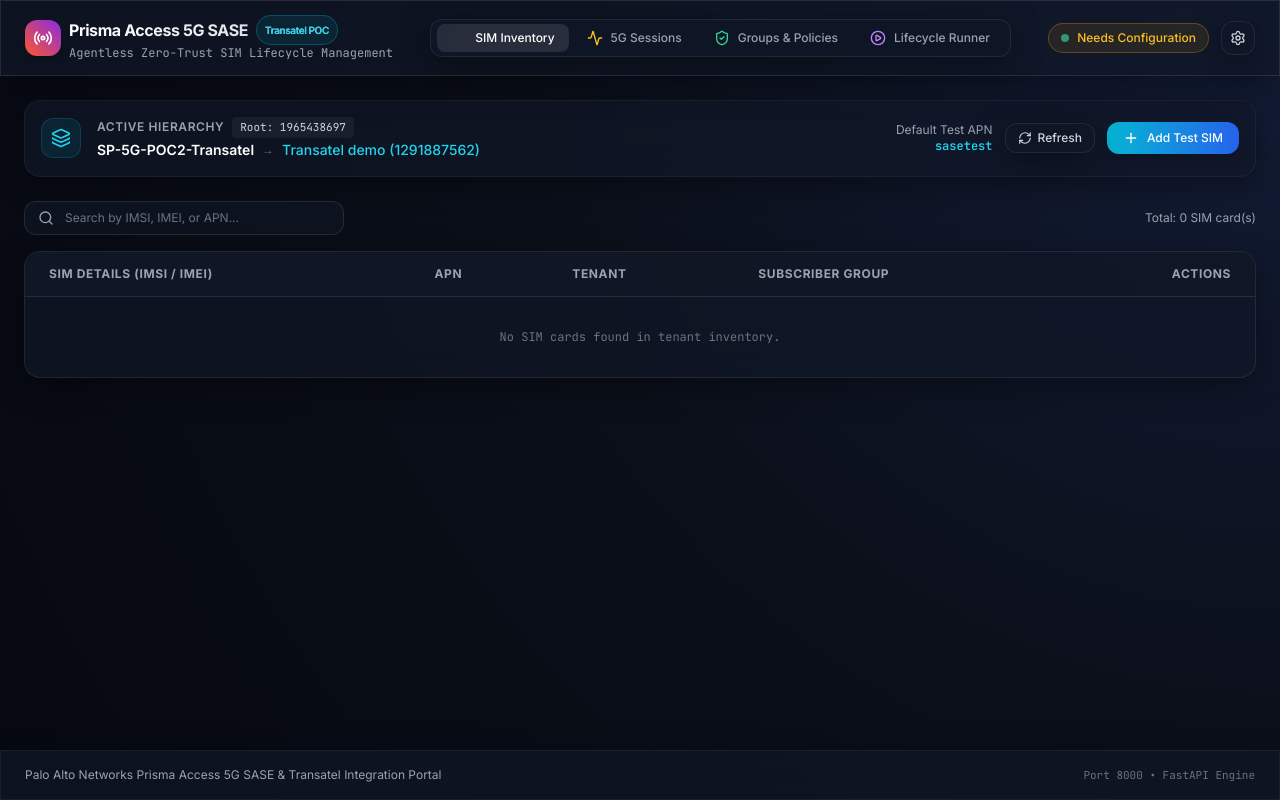
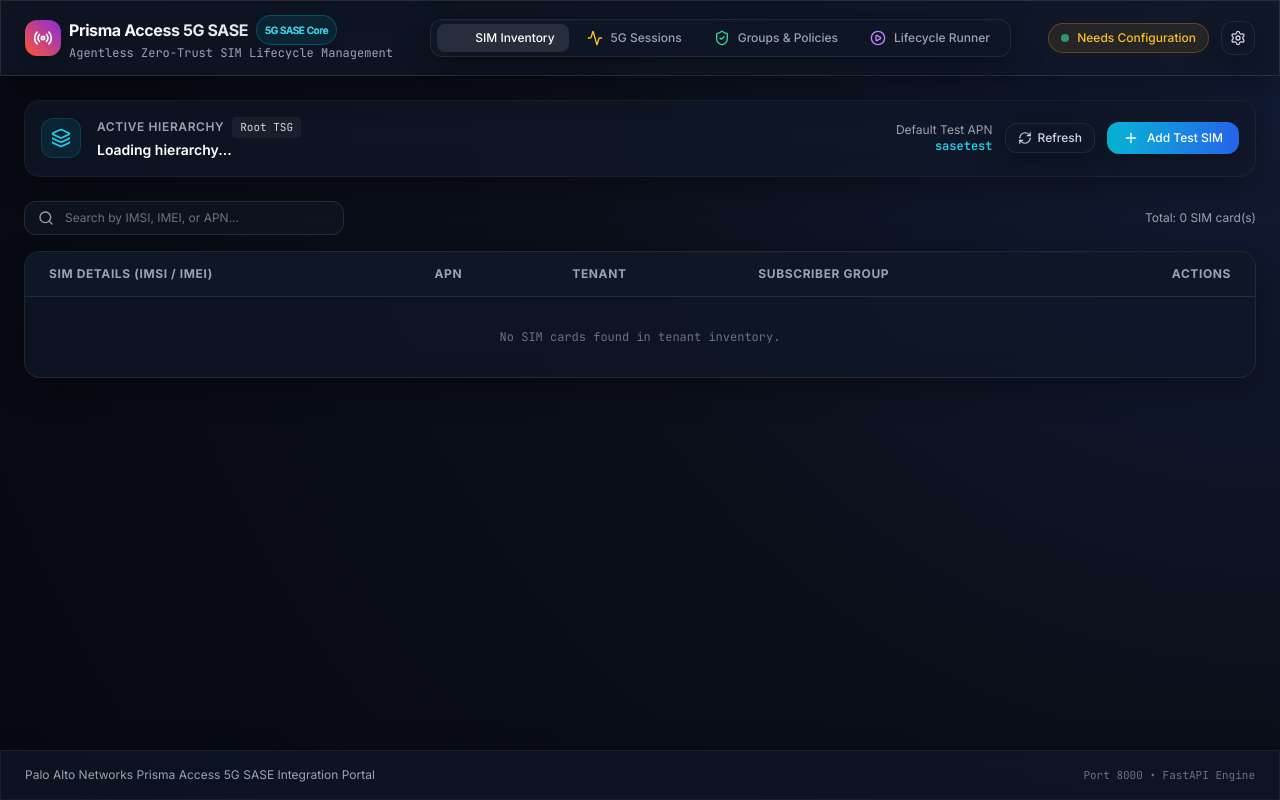
Before and after one commit to jsuzanne/Prisma-Access-SASE-5G, a FastAPI app: page / in a window 1280 px wide. Run offline with FastAPI, Linux system fonts and the light colour scheme; some libraries are stand-ins or nearby versions.

Commit message:
fix(ci): robust Docker Hub auth check and anonymize public documentation

```diff
--- a/templates/index.html
+++ b/templates/index.html
@@ -89,7 +89,7 @@
                         <div>
                             <h1 class="text-base font-bold tracking-tight bg-gradient-to-r from-white via-gray-200 to-gray-400 bg-clip-text text-transparent flex items-center gap-2">
                                 Prisma Access 5G SASE
-                                <span class="px-2 py-0.5 text-[10px] font-semibold bg-cyan-500/10 text-cyan-400 border border-cyan-500/30 rounded-full">Transatel POC</span>
+                                <span class="px-2 py-0.5 text-[10px] font-semibold bg-cyan-500/10 text-cyan-400 border border-cyan-500/30 rounded-full">5G SASE Core</span>
                             </h1>
                             <p class="text-xs text-gray-400 font-mono">Agentless Zero-Trust SIM Lifecycle Management</p>
                         </div>
@@ -140,12 +140,10 @@
                     <div>
                         <div class="flex items-center gap-2">
                             <span class="text-xs text-gray-400 uppercase tracking-wider font-semibold">Active Hierarchy</span>
-                            <span id="tsg-hierarchy-badge" class="px-2 py-0.5 text-[11px] font-mono rounded bg-white/5 text-gray-300">Root: 1965438697</span>
+                            <span id="tsg-hierarchy-badge" class="px-2 py-0.5 text-[11px] font-mono rounded bg-white/5 text-gray-300">Root TSG</span>
                         </div>
                         <div class="text-sm font-semibold text-white flex items-center gap-2 mt-0.5">
-                            <span id="tenant-display-name">SP-5G-POC2-Transatel</span>
-                            <span class="text-xs text-gray-500">→</span>
-                            <span class="text-cyan-400 font-medium">Transatel demo (1291887562)</span>
+                            <span id="tenant-display-name">Loading hierarchy...</span>
                         </div>
                     </div>
                 </div>
@@ -263,7 +261,7 @@
                                     <i data-lucide="tablet" class="w-5 h-5"></i>
                                 </div>
                                 <div class="font-bold text-xs text-white">IoT / Field Device</div>
-                                <div class="text-[11px] text-gray-400">Transatel eSIM / Physical SIM</div>
+                                <div class="text-[11px] text-gray-400">eSIM / Physical SIM</div>
                                 <div class="text-[10px] font-mono text-cyan-400 bg-cyan-500/10 py-1 rounded">No Agent / No VPN</div>
                             </div>
 
@@ -271,7 +269,7 @@
                                 <div class="w-10 h-10 mx-auto rounded-full bg-purple-500/10 flex items-center justify-center text-purple-400">
                                     <i data-lucide="server" class="w-5 h-5"></i>
                                 </div>
-                                <div class="font-bold text-xs text-white">Transatel 5G Core</div>
+                                <div class="font-bold text-xs text-white">Telecom 5G Core</div>
                                 <div class="text-[11px] text-gray-400">UPF / SMF / PGW Session</div>
                                 <div class="text-[10px] font-mono text-purple-400 bg-purple-500/10 py-1 rounded">REST Telemetry API</div>
                             </div>
@@ -392,7 +390,7 @@
         <!-- Footer -->
         <footer class="glass-panel border-t border-white/5 py-4 px-6 mt-auto">
             <div class="max-w-7xl mx-auto flex flex-col sm:flex-row items-center justify-between text-xs text-gray-400 gap-2">
-                <div>Palo Alto Networks Prisma Access 5G SASE & Transatel Integration Portal</div>
+                <div>Palo Alto Networks Prisma Access 5G SASE Integration Portal</div>
                 <div class="font-mono text-gray-500 text-[11px]">Port 8000 • FastAPI Engine</div>
             </div>
         </footer>
@@ -430,8 +428,6 @@
                 <div>
                     <label class="block text-gray-300 mb-1 font-medium">Target Tenant Service Group</label>
                     <select id="add-sim-tsg" class="w-full px-3.5 py-2 bg-gray-900 border border-white/10 rounded-xl text-white font-mono focus:border-cyan-400 focus:outline-none">
-                        <option value="1291887562">Transatel demo (1291887562)</option>
-                        <option value="1632530514">tenant-1 (1632530514)</option>
                     </select>
                 </div>
                 <div class="pt-2 border-t border-white/10">
@@ -568,6 +564,37 @@
 
         function hideToast() {
             document.getElementById('toast').classList.add('hidden');
+        }
+
+        // Fetch Tenants & Hierarchy
+        async function fetchTenants() {
+            try {
+                const res = await fetch('/api/tenants');
+                const data = await res.json();
+                allTenants = data.data || [];
+
+                const rootTsg = allTenants.find(t => !t.parent_id);
+                const children = allTenants.filter(t => t.parent_id);
+
+                if (rootTsg) {
+                    document.getElementById('tsg-hierarchy-badge').innerText = "Root: " + rootTsg.id;
+                }
+
+                const displayEl = document.getElementById('tenant-display-name');
+                if (rootTsg && children.length > 0) {
+                    displayEl.innerHTML = `<span>${rootTsg.display_name}</span> <span class="text-gray-500">→</span> <span class="text-cyan-400">${children[0].display_name} (${children[0].id})</span>`;
+                } else if (rootTsg) {
+                    displayEl.innerText = rootTsg.display_name;
+                }
+
+                // Populate Add SIM TSG dropdown
+                const selectEl = document.getElementById('add-sim-tsg');
+                if (selectEl) {
+                    selectEl.innerHTML = allTenants.map(t => `<option value="${t.id}">${t.display_name} (${t.id})</option>`).join('');
+                }
+            } catch (e) {
+                console.error("Tenants fetch error", e);
+            }
         }
 
         // Fetch System Status
@@ -713,8 +740,8 @@
                                 ${g.description || (isPermissive ? 'Permissive access profile allowing standard business productivity tools.' : 'Restrictive lockdown profile blocking unauthorized web streaming and malicious traffic.')}
                             </p>
                             <div class="pt-3 border-t border-white/5 flex items-center justify-between text-[11px] text-gray-500 font-mono">
-                                <span>Tenant: ${g.tenant_name || 'Transatel demo'}</span>
-                                <span>TSG: ${g.tsg_id || '1291887562'}</span>
+                                <span>Tenant: ${g.tenant_name || 'Active Tenant'}</span>
+                                <span>TSG: ${g.tsg_id || 'N/A'}</span>
                             </div>
                         </div>
                     `;
@@ -1030,7 +1057,7 @@
         }
 
         async function refreshAll() {
-            await Promise.all([fetchStatus(), fetchSIMs(), fetchGroups()]);
+            await Promise.all([fetchStatus(), fetchTenants(), fetchSIMs(), fetchGroups()]);
         }
 
         // Initialize on load
```
Also changed, not shown: .github/workflows/ci.yml, README.md.
